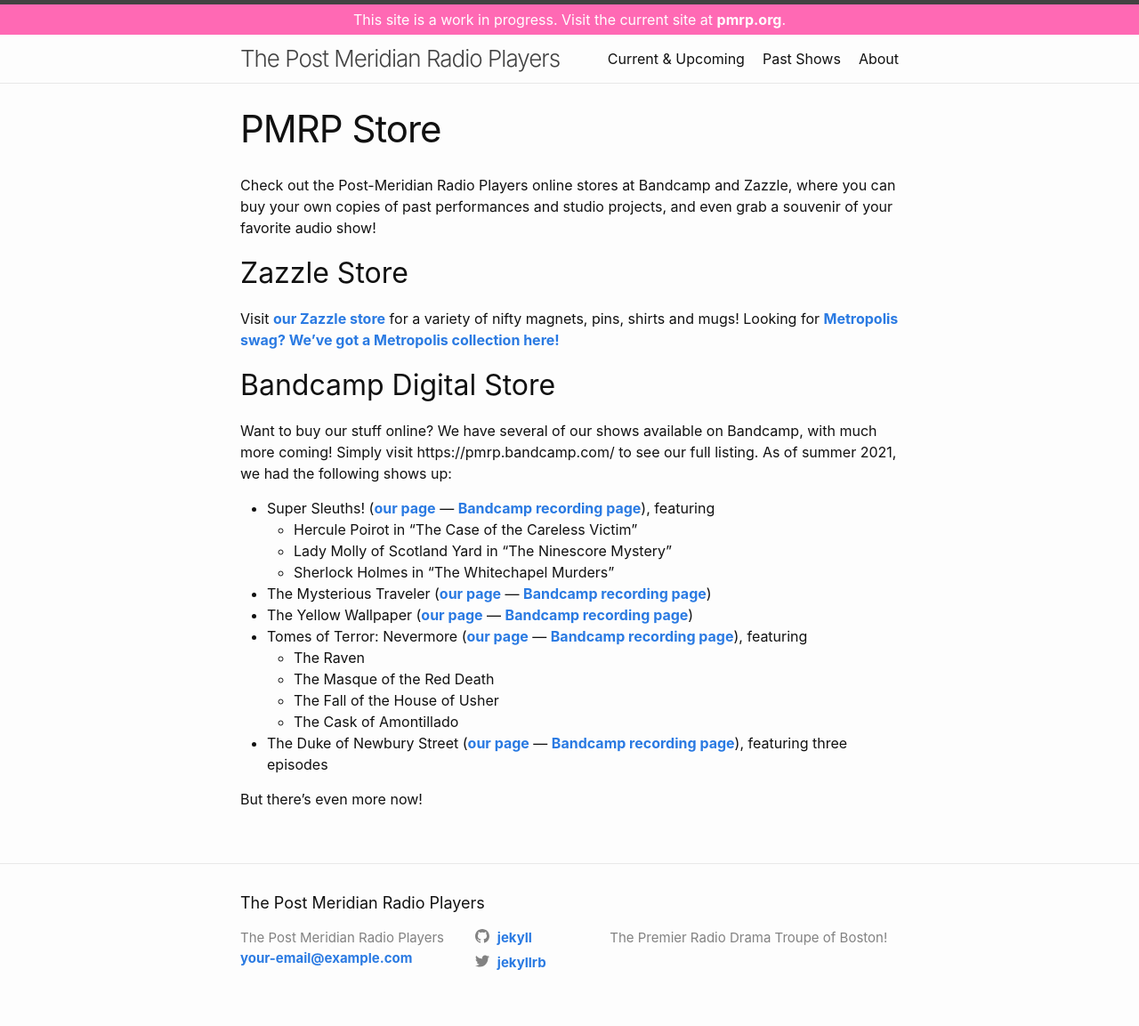
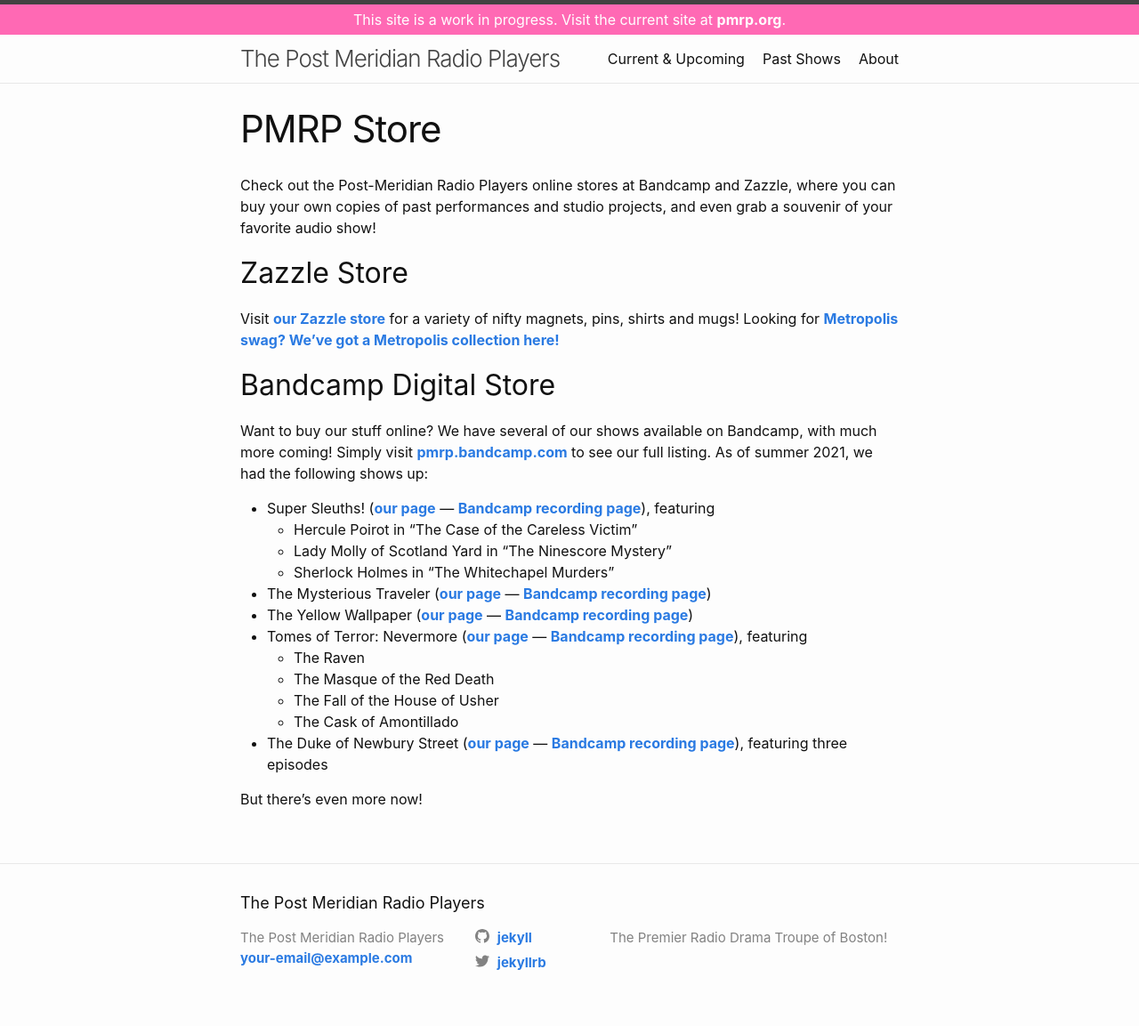
Before and after one commit to pmrp-boston/pmrp_2025, a Jekyll site: the page built from shop.md, in a window 1280 px wide. Shown: the whole page at 89% size. Built offline with Jekyll 4.4.1, drawn with Linux system fonts in a browser that asks for light colours; part of the change alters nothing that is shown.

Commit message:
Use real bandcamp link

```diff
--- a/shop.md
+++ b/shop.md
@@ -16,7 +16,7 @@ here!](https://www.zazzle.com/collections/metropolis-119378043986767251?rf=23899
 ## Bandcamp Digital Store
 
 Want to buy our stuff online? We have several of our shows available on
-Bandcamp, with much more coming! Simply visit https://pmrp.bandcamp.com/
+Bandcamp, with much more coming! Simply visit [pmrp.bandcamp.com](https://pmrp.bandcamp.com/)
 to see our full listing. As of summer 2021, we had the following shows up:
 
 * Super Sleuths! ([our page](/events/srt14) —
```
